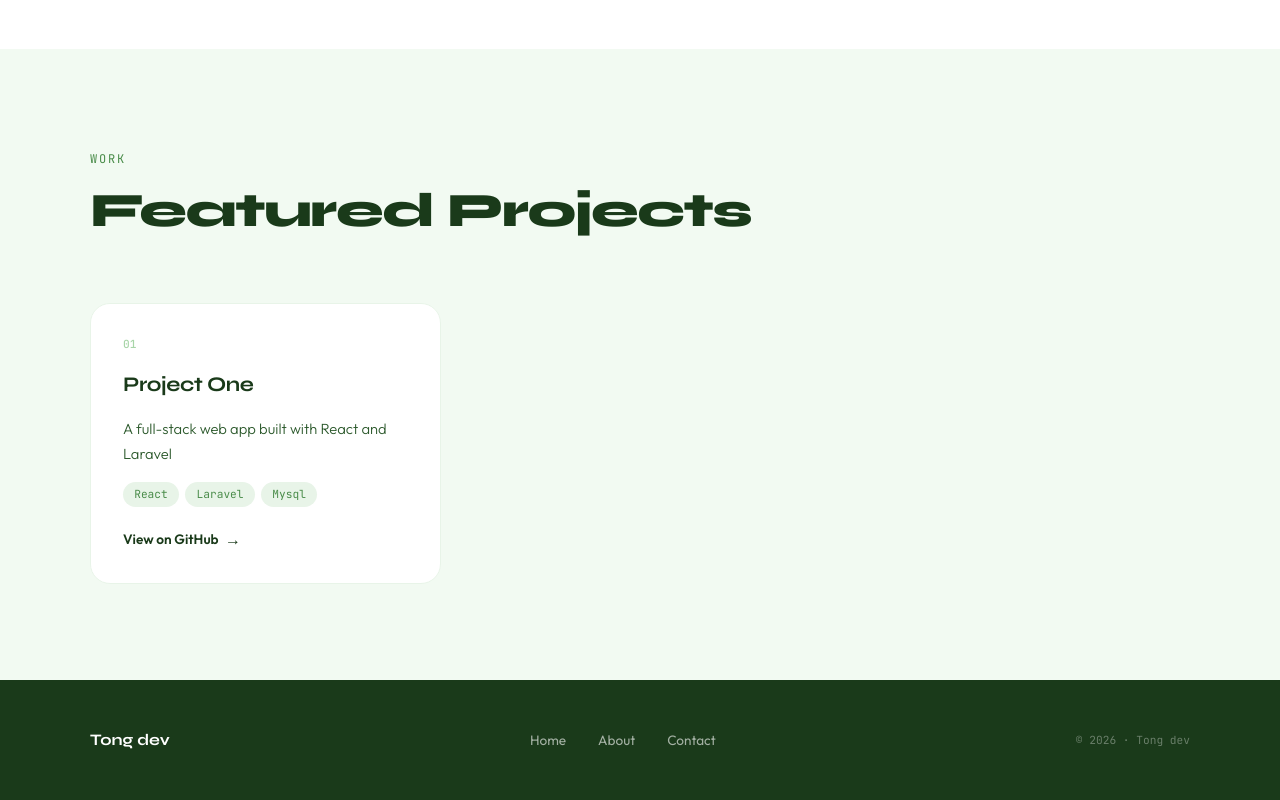
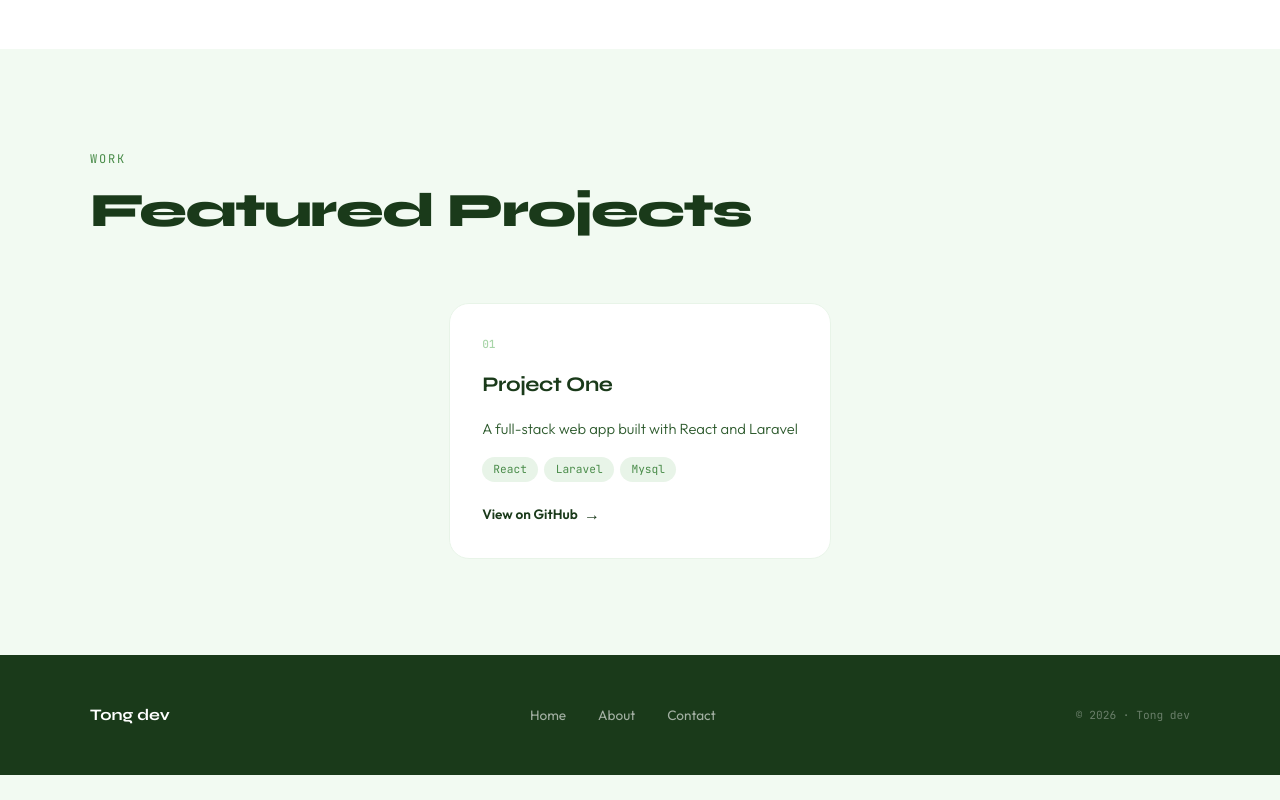
Before and after one commit to heisernbergg0942/myportfolio-, a React (Vite) app in the folder portfolio/: page / in a window 1280 px wide. Shown: the part 1342-2142 px from the top of the page. After the commit the page ends 2117 px from the top, so only its background shows below. Built offline with nearby package versions, Linux system fonts and the light colour scheme.

Commit message:
fix project to center

```diff
--- a/portfolio/src/pages/Home.jsx
+++ b/portfolio/src/pages/Home.jsx
@@ -124,7 +124,7 @@ export default function Home() {
             </h2>
           </div>
 
-          <div style={{ display:'grid', gridTemplateColumns:'repeat(auto-fill, minmax(300px,1fr))', gap:'1.5rem' }}>
+          <div style={{ display:'flex', justifyContent:'center', gap:'1.5rem', flexWrap:'wrap'}}>
             {projects.map((p, i) => (
               <div key={i} className={`anim-up d${i + 2}`}
                 style={{
```
